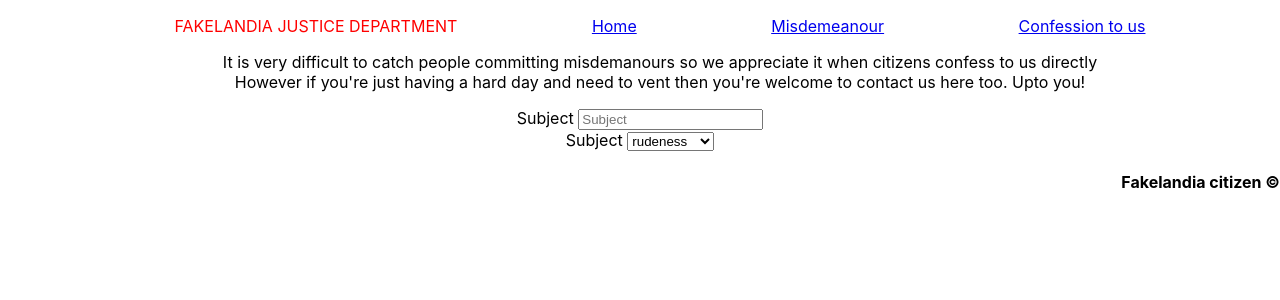
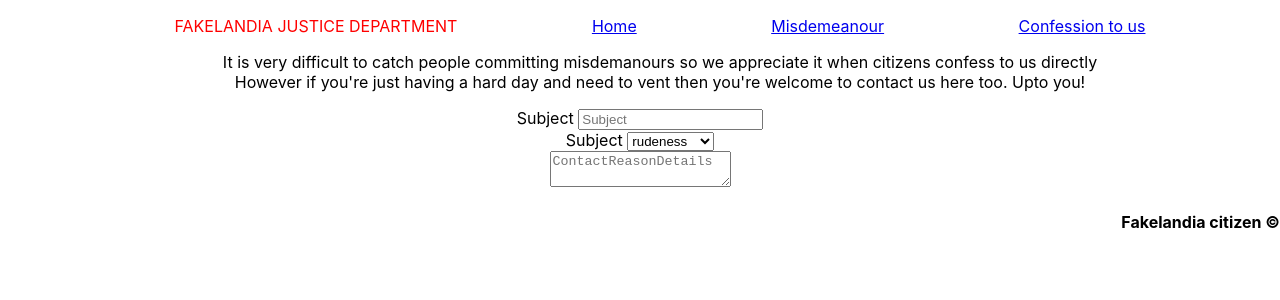
Before and after one commit to jeyanthi-sm/lm-code-intro-react-router-fakelandia, a React (Create React App) app: page /Confession in a window 1280 px wide. Shown: the top 300 px of the page. Built offline with nearby package versions, Linux system fonts and the light colour scheme.

Commit message:
ContactReasonDetails component added to the Confession screen. Basic test cases for the component is also added.

```diff
--- a/src/components/Confession.tsx
+++ b/src/components/Confession.tsx
@@ -1,17 +1,18 @@
 import { useState } from "react";
 import ConfessionSubject from "./ConfessionSubject";
 import ContactReason from "./ContactReason";
+import ContactReasonDetails from "./ContactReasonDetails";
 
 const Confession:React.FC = () => {
 type formData = {
     subject:string;
     contactReason:string;
-    contactDetails:string;
+    contactReasonDetails:string;
 }
 const [formInput, setFormInput ] = useState<formData>({
    subject:"subject",
    contactReason:"Confession",
-   contactDetails:"Details for contact",
+   contactReasonDetails:"Details for contact",
 });
 return (
 <>
@@ -32,6 +33,13 @@ return (
     newFormInput.contactReason = e;
     setFormInput(newFormInput);
 }}/>
+<ContactReasonDetails reason="Contact Reason Details" onChangeHandler={(e) => {
+    const newFormInput = {...formInput};
+    newFormInput.contactReasonDetails = e;
+    setFormInput(newFormInput);
+}
+
+} />
 </div>
 </>
 )
--- a/src/components/ContactReason.tsx
+++ b/src/components/ContactReason.tsx
@@ -1,4 +1,3 @@
-import { type } from "os";
 import React, { useState } from "react"
 import { MISDEMEANOURS, JUST_TALK } from "../types/misdemeanours.types"
 export interface ContactReasonProps {
--- /dev/null
+++ b/src/components/ContactReasonDetails.tsx
@@ -0,0 +1,40 @@
+import React  from "react";
+import { useState } from "react";
+import { ContactReasonProps } from "./ContactReason";
+export interface contactReasonDetailsProps {
+    reasonDetails:string;
+    onChangeHandler: (value:string) => void;
+}
+
+const ContactReasonDetails:React.FC<ContactReasonProps> = (inputProps) => {
+
+    const [contactReasonDetails, setContactReasonDetails] = useState();
+    const [errorValidation, setErrorValidation] = useState("");
+   const validateContactReasonDetails = (input:string) => {
+    const contactReasonDetailsRegexp = RegExp(/^(.|\n){17,153}$/, "i"); //find any character not between a-z
+    const matchPattern = contactReasonDetailsRegexp.test(input);
+    if (!matchPattern)
+      return "ERROR! Length  Must be between 17 and 153 characters Numbers and Special Characters Not allowed";
+    else return "OK";
+   };
+
+    return (
+    <>
+       <label htmlFor="ContactReasonDetailsId"> </label>
+       <textarea
+         id="ContactReasonDetailsId"
+         placeholder="ContactReasonDetails"
+         value={contactReasonDetails}
+         onChange={(e) => {
+           const errorMessage = validateContactReasonDetails(e.target.value);
+           setErrorValidation(errorMessage);
+           inputProps.onChangeHandler(e.target.value);
+         }}
+       />
+       {!errorValidation }
+       <div> {errorValidation}</div>
+    </>
+
+    )
+ }
+ export default ContactReasonDetails;
```
